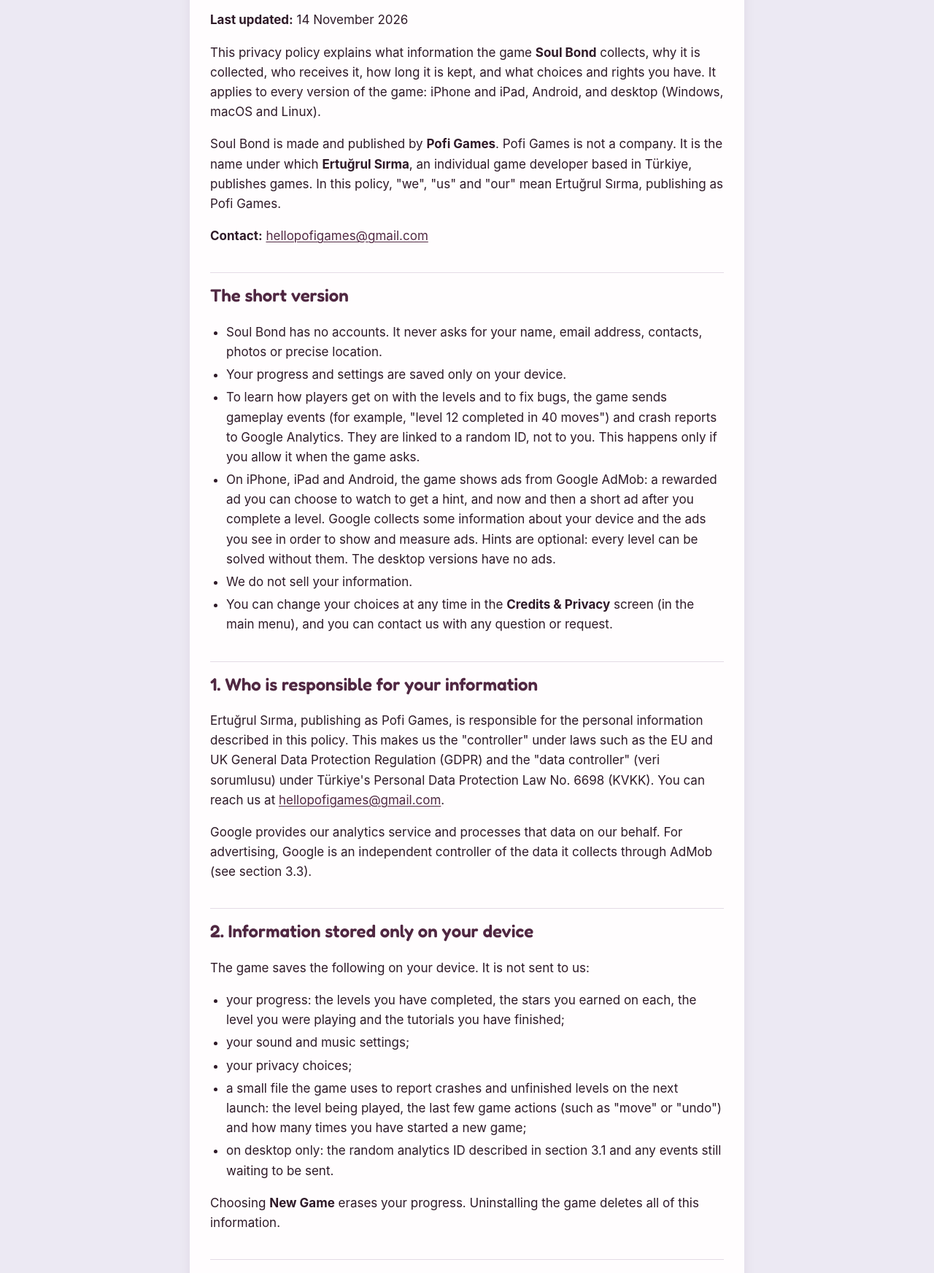
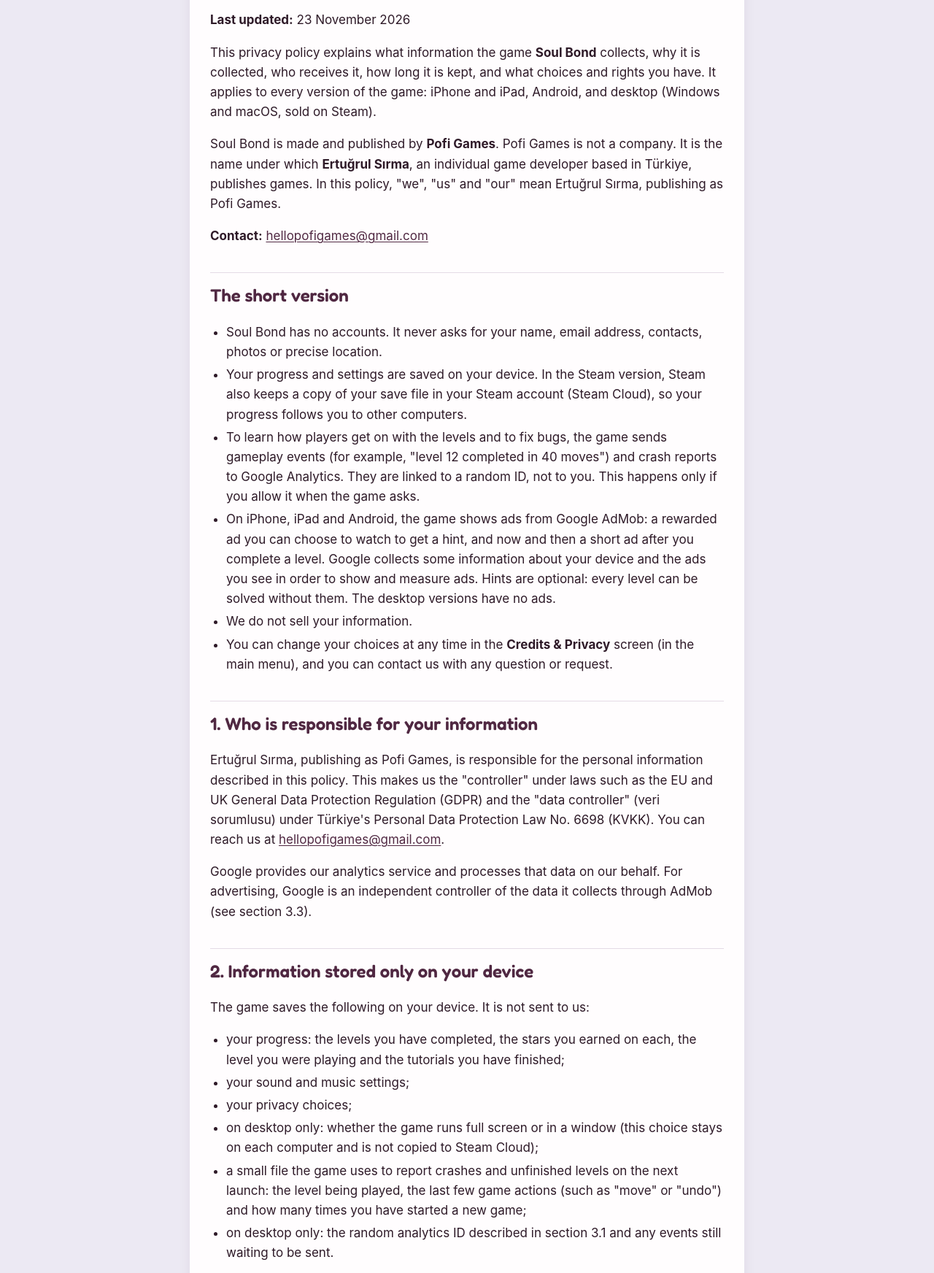
Before and after one commit to pofigames/pofigames.github.io, a plain HTML site: page soulbond/privacy/index.html in a window 1280 px wide. Shown: the part 235-1979 px from the top of the page at 73% size. Drawn offline with Linux system fonts and the light colour scheme.

Commit message:
Update the Soul Bond privacy policy for Steam Cloud

```diff
--- a/soulbond/privacy/index.html
+++ b/soulbond/privacy/index.html
@@ -66,14 +66,14 @@ footer { padding: 8px 16px 32px; text-align: center; color: var(--muted); font-s
 <header class="site"><a href="../../"><img src="../../assets/pofi_games_logo.webp" width="320" height="242" alt="Pofi Games home"></a></header>
 <main class="doc">
 <h1 id="soul-bond-privacy-policy">Soul Bond Privacy Policy</h1>
-<p><strong>Last updated:</strong> 14 November 2026</p>
-<p>This privacy policy explains what information the game <strong>Soul Bond</strong> collects, why it is collected, who receives it, how long it is kept, and what choices and rights you have. It applies to every version of the game: iPhone and iPad, Android, and desktop (Windows, macOS and Linux).</p>
+<p><strong>Last updated:</strong> 23 November 2026</p>
+<p>This privacy policy explains what information the game <strong>Soul Bond</strong> collects, why it is collected, who receives it, how long it is kept, and what choices and rights you have. It applies to every version of the game: iPhone and iPad, Android, and desktop (Windows and macOS, sold on Steam).</p>
 <p>Soul Bond is made and published by <strong>Pofi Games</strong>. Pofi Games is not a company. It is the name under which <strong>Ertuğrul Sırma</strong>, an individual game developer based in Türkiye, publishes games. In this policy, "we", "us" and "our" mean Ertuğrul Sırma, publishing as Pofi Games.</p>
 <p><strong>Contact:</strong> <a href="mailto:hellopofigames@gmail.com">hellopofigames@gmail.com</a></p>
 <h2 id="the-short-version">The short version</h2>
 <ul>
 <li>Soul Bond has no accounts. It never asks for your name, email address, contacts, photos or precise location.</li>
-<li>Your progress and settings are saved only on your device.</li>
+<li>Your progress and settings are saved on your device. In the Steam version, Steam also keeps a copy of your save file in your Steam account (Steam Cloud), so your progress follows you to other computers.</li>
 <li>To learn how players get on with the levels and to fix bugs, the game sends gameplay events (for example, "level 12 completed in 40 moves") and crash reports to Google Analytics. They are linked to a random ID, not to you. This happens only if you allow it when the game asks.</li>
 <li>On iPhone, iPad and Android, the game shows ads from Google AdMob: a rewarded ad you can choose to watch to get a hint, and now and then a short ad after you complete a level. Google collects some information about your device and the ads you see in order to show and measure ads. Hints are optional: every level can be solved without them. The desktop versions have no ads.</li>
 <li>We do not sell your information.</li>
@@ -88,10 +88,12 @@ footer { padding: 8px 16px 32px; text-align: center; color: var(--muted); font-s
 <li>your progress: the levels you have completed, the stars you earned on each, the level you were playing and the tutorials you have finished;</li>
 <li>your sound and music settings;</li>
 <li>your privacy choices;</li>
+<li>on desktop only: whether the game runs full screen or in a window (this choice stays on each computer and is not copied to Steam Cloud);</li>
 <li>a small file the game uses to report crashes and unfinished levels on the next launch: the level being played, the last few game actions (such as "move" or "undo") and how many times you have started a new game;</li>
 <li>on desktop only: the random analytics ID described in section 3.1 and any events still waiting to be sent.</li>
 </ul>
-<p>Choosing <strong>New Game</strong> erases your progress. Uninstalling the game deletes all of this information.</p>
+<p>Choosing <strong>New Game</strong> erases your progress. Uninstalling the game deletes all of this information from your device.</p>
+<p><strong>Steam Cloud (Steam version only).</strong> Steam keeps a copy of the save file that holds your progress, stars, sound and music settings and privacy choices in your Steam account, using Valve's Steam Cloud service, so you can continue on another computer. The full screen setting, the crash file, the analytics ID and waiting events are not copied. We do not receive this copy. Valve stores it under the <a href="https://store.steampowered.com/privacy_agreement/">Steam Privacy Policy</a>. Uninstalling the game does not delete the copy in Steam Cloud. You can turn Steam Cloud off for the game in its Properties in your Steam library, or for all games in Steam's settings.</p>
 <h2 id="3-information-sent-from-your-device">3. Information sent from your device</h2>
 <h3 id="31-gameplay-analytics">3.1 Gameplay analytics</h3>
 <p>On iPhone, iPad and Android we use <strong>Google Analytics for Firebase</strong>. The desktop versions send the same events directly to <strong>Google Analytics</strong>. Analytics tells us which levels are too hard or too easy, where players get stuck, and whether the game runs well on different devices.</p>
@@ -155,12 +157,13 @@ footer { padding: 8px 16px 32px; text-align: center; color: var(--muted); font-s
 <li><strong>Tracking on iOS:</strong> The game never asks to track you and does not access your device's advertising identifier (IDFA).</li>
 <li><strong>Advertising ID on Android:</strong> The game does not use it. You can also reset or delete your advertising ID in your device settings.</li>
 <li><strong>Hint ads:</strong> Hints are optional, and every level can be solved without them. The ads shown now and then between levels are part of the free mobile versions; the desktop versions have no ads.</li>
-<li><strong>Uninstalling:</strong> This deletes everything stored on your device and stops all collection. If you install the game again, it starts with new random IDs.</li>
+<li><strong>Uninstalling:</strong> This deletes everything stored on your device and stops all collection. In the Steam version, the copy of your save file in Steam Cloud remains (see section 2). If you install the game again, it starts with new random IDs.</li>
 <li><strong>Contacting us:</strong> You can make any request by email (see section 8).</li>
 </ul>
 <h2 id="7-how-long-we-keep-information">7. How long we keep information</h2>
 <ul>
 <li><strong>On your device:</strong> until you choose New Game (progress only) or uninstall the game.</li>
+<li><strong>Steam Cloud (Steam version):</strong> Valve keeps the copy of your save file under its own policies. Choosing New Game also replaces the copy in Steam Cloud the next time the game syncs.</li>
 <li><strong>Analytics:</strong> Google Analytics deletes player-level and event-level data automatically after 14 months. Aggregated reports, which do not identify any player, may be kept longer.</li>
 <li><strong>Advertising:</strong> Google keeps the data it collects through AdMob under its own <a href="https://policies.google.com/technologies/retention">retention policies</a>.</li>
 <li><strong>Emails:</strong> as long as we need them to handle your request, and no longer than 2 years after our last exchange, unless the law requires us to keep them longer.</li>
```
